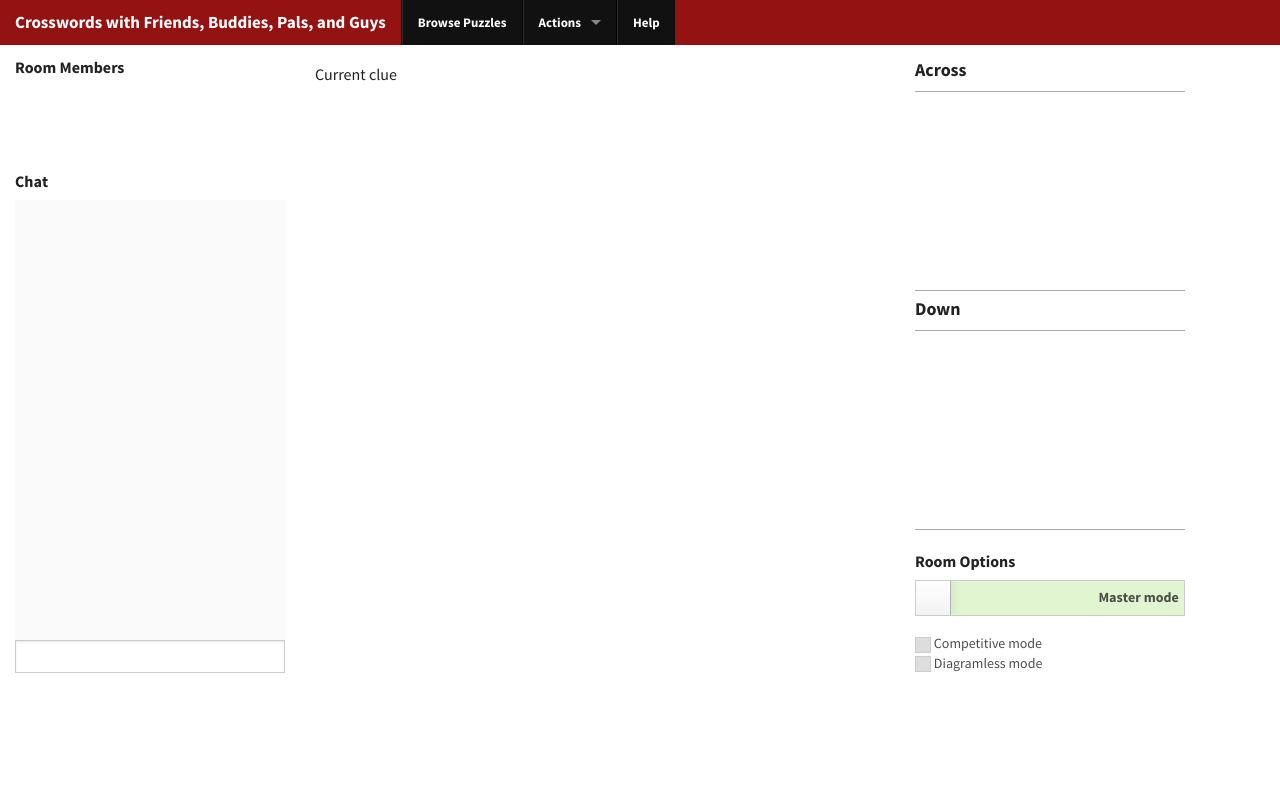
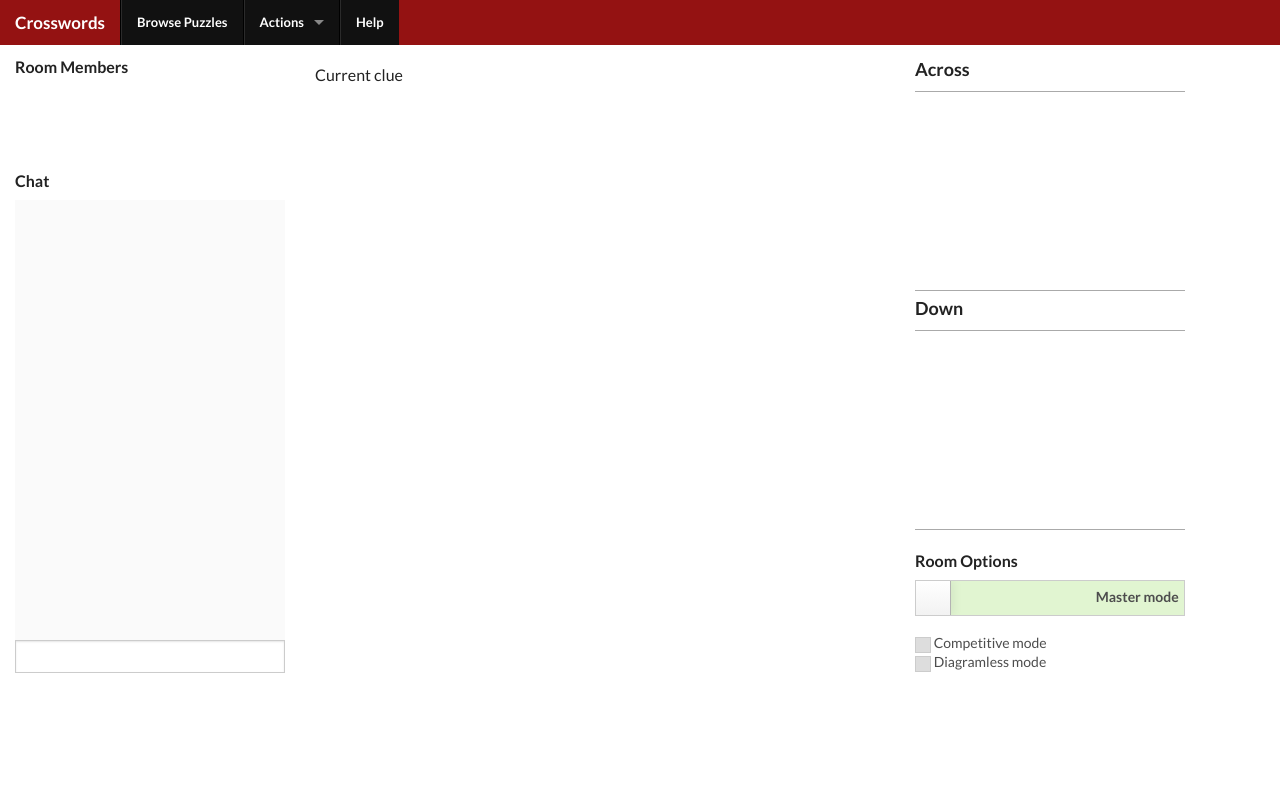
Before and after one commit to mcamac/crosswords, a Python web app: template server/views/game.html in a window 1280 px wide. Run offline with Jinja, Linux system fonts and the light colour scheme; the template is opened without the code that fills it, so the values that code supplies are empty; some libraries are stand-ins or nearby versions.

Commit message:
Switch to Lato, tweak active clue color

```diff
--- a/server/server.js
+++ b/server/server.js
@@ -47,7 +47,7 @@ require('./routes')(app, passport);
 var server = require('http').Server(app);
 require('./sockets')(app, server, sessionStore);
 
-var port = Number(process.env.PORT || 5000);
+var port = Number(process.env.PORT || 5001);
 server.listen(port, function() {
   console.log('Listening on ' + port);
 });
--- a/server/views/game.html
+++ b/server/views/game.html
@@ -12,7 +12,7 @@
 <script src="/static/js/vendor/jquery.fileupload.js"></script>
 <script src="/static/js/vendor/keymaster.min.js"></script>
 <script src="/static/js/vendor/jquery.scrollTo.min.js" type="text/javascript"></script>
-
+<link href='http://fonts.googleapis.com/css?family=Lato:300,400,700,400italic,700italic' rel='stylesheet' type='text/css'>
 
 
 <link rel="stylesheet" href="/static/css/vendor/foundation.css">
@@ -27,7 +27,7 @@
 <nav class='top-bar'>
   <ul class="title-area">
     <li class="name">
-      <h1><a href='#'>Crosswords with Friends, Buddies, Pals, and Guys</a></h1>
+      <h1><a href='#'>Crosswords</a></h1>
     </li>
   </ul>
   <section class="top-bar-section">
@@ -135,7 +135,6 @@
   </div>
 </div>
 
-{% include "progress_plot_rickshaw.html" %}
 </body>
 
 
--- a/static/css/room.css
+++ b/static/css/room.css
@@ -4,7 +4,7 @@
    Helvetica just isn't my type...
    ...heh. */
 body, h1, h2, h3, h4, h5, h6 {
-	font-family: 'Source Sans';
+	font-family: 'Lato';
 }
 
 .top-bar {
@@ -22,7 +22,7 @@ body, h1, h2, h3, h4, h5, h6 {
 #chat_box {
 	height: 440px;
 	font-size: 0.8em;
-	font-family: 'Source Sans', sans-serif;
+	font-family: 'Lato', sans-serif;
 	overflow: scroll;
 	background-color: #fafafa;
 }
@@ -48,7 +48,7 @@ body, h1, h2, h3, h4, h5, h6 {
 }
 
 .clue-area {
-	font-family: 'Source Sans', 'Helvetica Neue', sans-serif;
+	font-family: 'Lato', 'Helvetica Neue', sans-serif;
 }
 
 .clue-list {
@@ -93,7 +93,7 @@ body, h1, h2, h3, h4, h5, h6 {
 }
 
 .active {
-	background-color: #6aaccd;
+	background-color: #a0cdff;
 }
 
 .semi-active {
```
